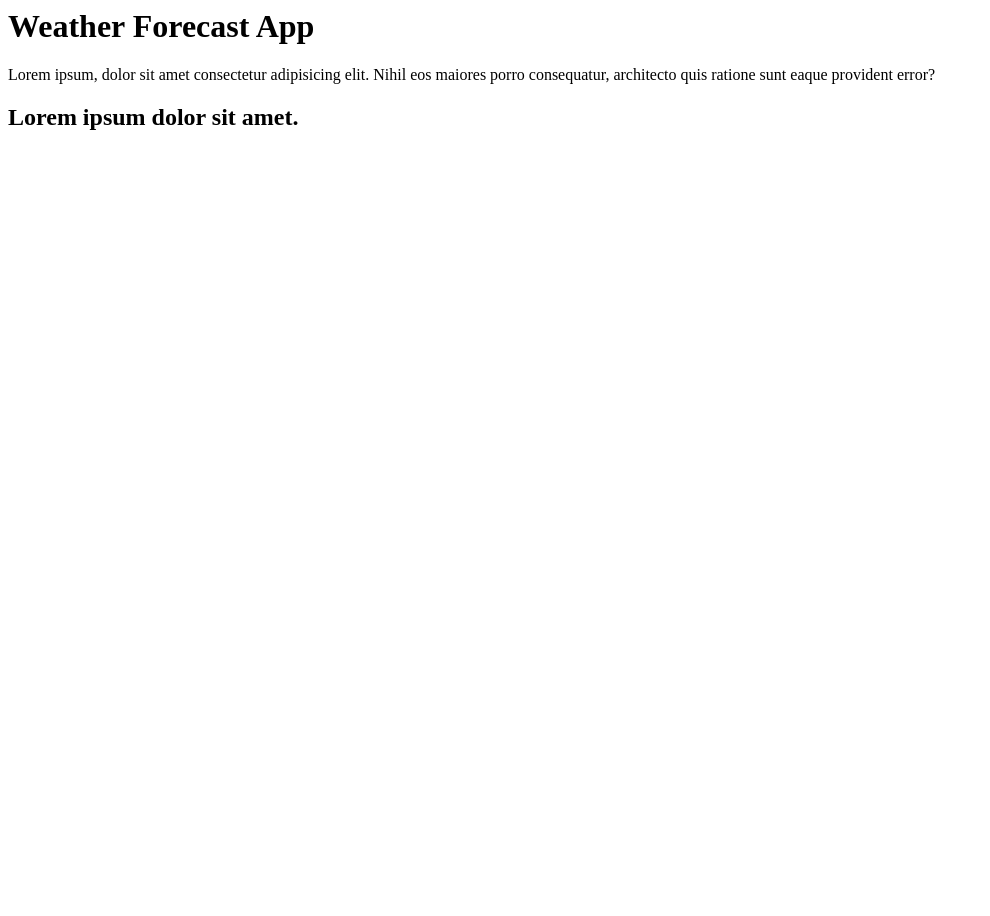
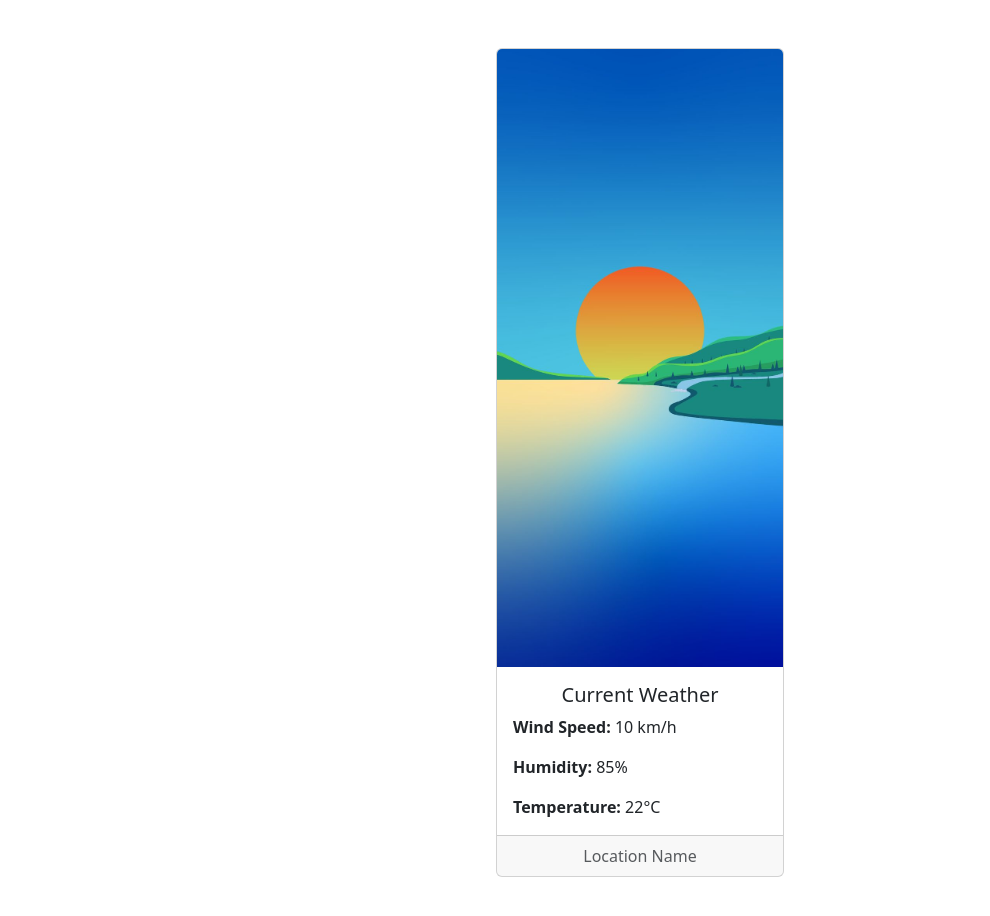
Before and after one commit to CharacterXY/weather-forecast, a plain HTML site: page index.html in a window 1280 px wide. Shown: the whole page, without its empty margins (0-990 px from the left). Before the commit the page ends 800 px from the top, so only its background shows below. Drawn offline with nearby package versions, Linux system fonts and the light colour scheme.

Commit message:
web update

```diff
--- a/index.html
+++ b/index.html
@@ -1,17 +1,40 @@
+<!DOCTYPE html>
 <html lang="en">
   <head>
     <meta charset="UTF-8" />
     <meta name="viewport" content="width=device-width, initial-scale=1.0" />
-    <title>Document</title>
+    <title>Weather Forecast</title>
+    <link
+      href="https://stackpath.bootstrapcdn.com/bootstrap/5.3.0/css/bootstrap.min.css"
+      rel="stylesheet"
+    />
   </head>
   <body>
-    <h1>Weather Forecast App</h1>
-
-    <p>
-      Lorem ipsum, dolor sit amet consectetur adipisicing elit. Nihil eos
-      maiores porro consequatur, architecto quis ratione sunt eaque provident
-      error?
-    </p>
-    <h2>Lorem ipsum dolor sit amet.</h2>
+    <div class="container py-5">
+      <div class="card mx-auto" style="width: 18rem">
+        <img
+          src="dan.jpg"
+          class="card-img-top"
+          alt="Weather Image"
+          id="weatherImage"
+        />
+        <div class="card-body">
+          <h5 class="card-title text-center">Current Weather</h5>
+          <p class="card-text">
+            <strong>Wind Speed:</strong> <span id="windSpeed">10 km/h</span>
+          </p>
+          <p class="card-text">
+            <strong>Humidity:</strong> <span id="humidity">85%</span>
+          </p>
+          <p class="card-text">
+            <strong>Temperature:</strong> <span id="temperature">22°C</span>
+          </p>
+        </div>
+        <div class="card-footer text-muted text-center">
+          <span id="location">Location Name</span>
+        </div>
+      </div>
+    </div>
+    <script src="https://stackpath.bootstrapcdn.com/bootstrap/5.3.0/js/bootstrap.bundle.min.js"></script>
   </body>
 </html>
```
Also changed, not shown: dan.jpg (added).
